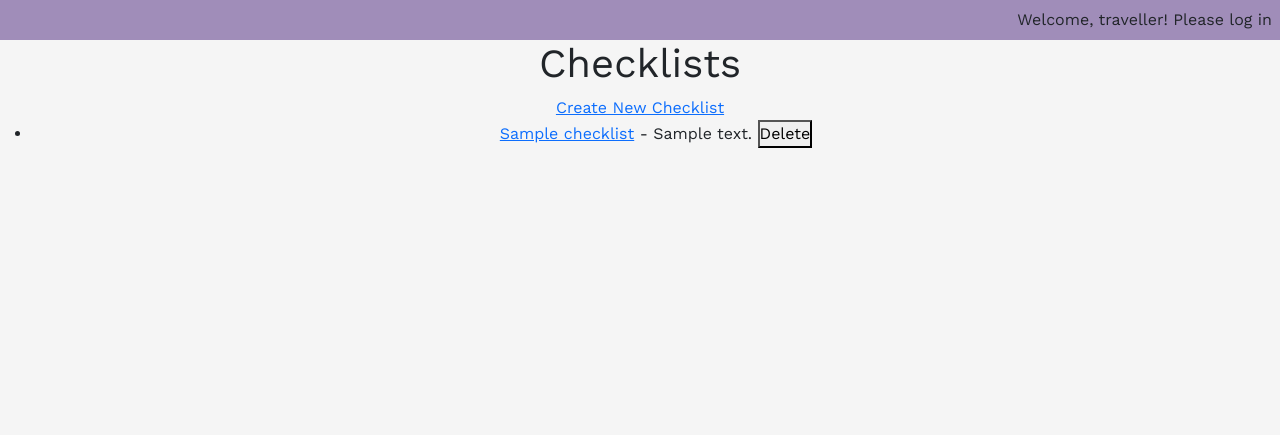
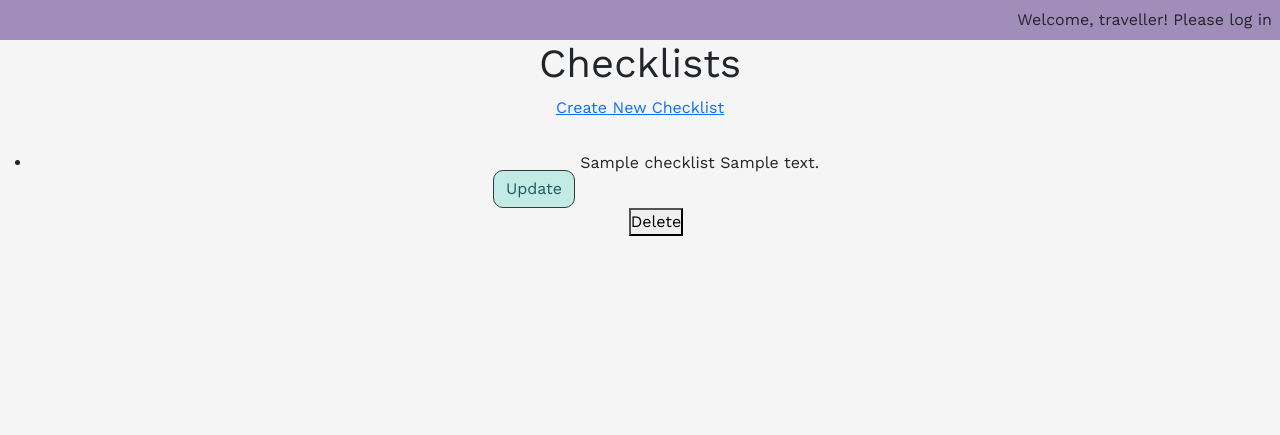
Before and after one commit to petra66orii/timeless-travel, a Django app: page /checklists/ in a window 1280 px wide. Shown: the part 56-491 px from the top of the page. Run offline with Django 4.2, Linux system fonts and the light colour scheme; tables that the repository leaves empty hold one stand-in row (values such as "Sample post"); some web fonts are replaced.

Commit message:
Implement an 'Update' button

```diff
--- a/checklists/templates/checklists/checklist.html
+++ b/checklists/templates/checklists/checklist.html
@@ -8,9 +8,10 @@
 <ul>
     {% for checklist in checklists %}
         <li>
-            <a href="{% url 'checklist_update' checklist.id %}">{{ checklist.title }}</a>
-            - {{ checklist.description }}
-            <form action="{% url 'checklist_delete' checklist.id %}" method="post" style="display: inline;">
+            <button class="btn"><a href="{% url 'checklist_update' checklist.id %}">Update</a></button>
+            {{ checklist.title }}
+            {{ checklist.description }}
+            <form action="{% url 'checklist_delete' checklist.id %}" method="get">
                 {% csrf_token %}
                 <button type="submit">Delete</button>
             </form>
```
